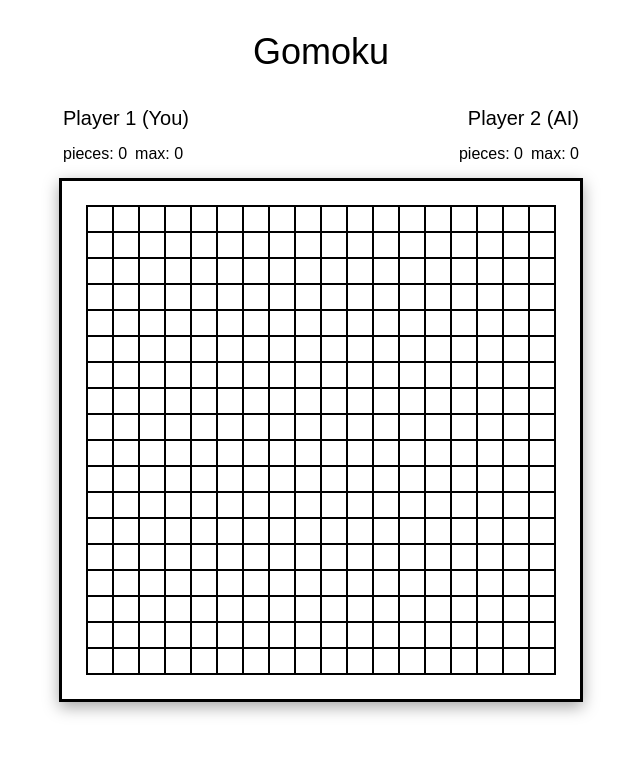
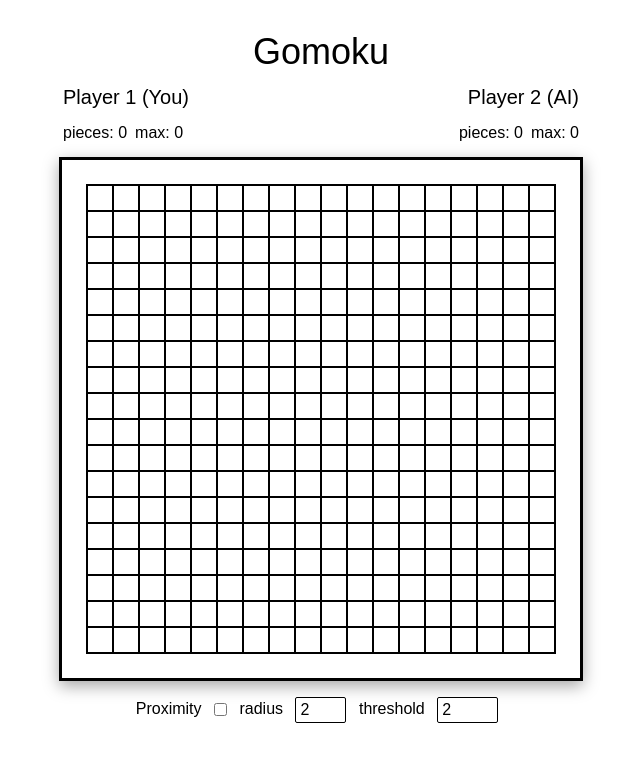
Before and after one commit to trixky/gomoku, a SvelteKit app in the folder client/: page / in a window 1280 px wide. Shown: the top 762 px of the page, without its empty margins (319-959 px from the left). Built offline with nearby package versions, Linux system fonts and the light colour scheme.

Commit message:
[Dev] front proximity: add proximity visualization with some options

```diff
--- a/client/src/components/board/board.svelte
+++ b/client/src/components/board/board.svelte
@@ -3,6 +3,7 @@
 	import Config from '../../config';
 	import { page } from '$app/stores';
 	import BoardStore from '../../stores/board';
+	import ProximityBoardStore from '../../stores/proximity_board';
 	import Cell from './cell.svelte';
 
 	$: debug_mode = $page.url.hash === '#debug';
@@ -18,7 +19,14 @@
 		<div class:debug={debug_mode} class="piece-container">
 			{#each $BoardStore.cells as cells, y}
 				{#each cells as cell, x}
-					<Cell {x} {y} {cell} {debug_mode} handleLeftClick={handleCellClick} />
+					<Cell
+						{x}
+						{y}
+						{cell}
+						{debug_mode}
+						handleLeftClick={handleCellClick}
+						proximity={$ProximityBoardStore[y][x]}
+					/>
 				{/each}
 			{/each}
 		</div>
--- /dev/null
+++ b/client/src/components/board/bottom.svelte
@@ -0,0 +1,67 @@
+<!-- ========================= SCRIPT -->
+<script lang="ts">
+	import Config from '../../config';
+	import OptionsStore from '../../stores/options';
+	function handleProximityVisibility(e: any) {
+		e.target.checked ? OptionsStore.show() : OptionsStore.hide();
+	}
+
+	function handleProximityRadius(e: any) {
+		OptionsStore.setRadius(e.target.value);
+	}
+
+	function handleProximityThreshold(e: any) {
+		OptionsStore.setThreshold(e.target.value);
+	}
+</script>
+
+<!-- ========================= HTML -->
+<div class="bottom-container">
+	<div class="options">
+		<div>
+			<h3>Proximity</h3>
+			<input type="checkbox" on:change={handleProximityVisibility} />
+			<p>radius</p>
+			<input
+				type="number"
+				on:change={handleProximityRadius}
+				min={Config.options.poximity.radius.min}
+				max={Config.options.poximity.radius.max}
+				value={$OptionsStore.proximity.radius}
+			/>
+			<p>threshold</p>
+			<input
+				type="number"
+				on:change={handleProximityThreshold}
+				min={Config.options.poximity.threshold.min}
+				max={Config.options.poximity.threshold.max}
+				value={$OptionsStore.proximity.threshold}
+			/>
+		</div>
+	</div>
+</div>
+
+<!-- ========================= CSS -->
+<style lang="postcss">
+	.bottom-container {
+		@apply flex justify-center mt-4;
+	}
+
+	.options {
+		@apply flex;
+	}
+
+	.options > div > h3,
+	p {
+		@apply inline-block;
+	}
+
+	input[type='checkbox'] {
+		@apply mx-2 align-middle;
+	}
+
+	input[type='number'] {
+		@apply mx-2 align-middle rounded-sm pl-1;
+		border: solid 1px black;
+	}
+</style>
--- a/client/src/components/board/cell.svelte
+++ b/client/src/components/board/cell.svelte
@@ -2,18 +2,26 @@
 <script lang="ts">
 	import type CellModel from '../../models/cell';
 	import Piece from './piece.svelte';
+	import OptionsStore from '../../stores/options';
 
 	export let x: number;
 	export let y: number;
 	export let cell: CellModel;
 	export let debug_mode: boolean;
 	export let handleLeftClick: (player: 1 | 2, x: number, y: number) => void;
+	export let proximity: number;
 </script>
 
 <!-- ========================= HTML -->
 <div
+	title="{cell.player > 0 ? `player: ${cell.player}` : ''}&#013;proximity: {proximity}"
 	class:debug={debug_mode}
 	class="piece-emplacement"
+	style={$OptionsStore.proximity.show
+		? `background-color: rgba(${
+				$OptionsStore.proximity.threshold === proximity ? 255 : 0
+		  }, 120, 255, ${Math.min(proximity * 0.09, 0.95)})`
+		: ''}
 	on:mousedown={() => handleLeftClick(cell.player === 0 || cell.player === 2 ? 1 : 2, x, y)}
 >
 	{#if cell.player != 0}
@@ -24,7 +32,7 @@
 <!-- ========================= CSS -->
 <style lang="postcss">
 	.piece-emplacement {
-		@apply flex justify-center items-center w-[26px] h-[26px] max-w-[26px] max-h-[26px];
+		@apply flex justify-center items-center w-[26px] h-[26px] max-w-[26px] max-h-[26px] transition-all duration-75;
 	}
 
 	.piece-emplacement.debug {
@@ -34,7 +42,6 @@
 	.piece-emplacement:hover.debug,
 	.piece-emplacement:hover {
 		border: 2px solid rgb(111, 169, 207);
-		border-radius: 3px;
 		cursor: pointer;
 	}
 </style>
--- a/client/src/components/board/top.svelte
+++ b/client/src/components/board/top.svelte
@@ -1,32 +1,26 @@
 <!-- ========================= SCRIPT -->
 <script lang="ts">
-
 	export let mode_ia: boolean;
 	export let turn: 1 | 2;
 
 	let player_1 = {
 		pieces_nbr: 0,
-    max: 0,
-}
+		max: 0
+	};
 
 	let player_2 = {
 		pieces_nbr: 0,
-    max: 0,
-}
-
+		max: 0
+	};
 </script>
 
 <!-- ========================= HTML -->
 <div class="top-container">
 	<div class="player-container left">
 		<h2>
-        <span>
-            Player 1
-        </span>
+			<span> Player 1 </span>
 			{#if mode_ia}
-            <span class="opacity-20">
-                (You)
-            </span>
+				<span class="opacity-20"> (You) </span>
 			{/if}
 		</h2>
 		<div class="player-infos left">
@@ -36,13 +30,9 @@ let player_2 = {
 	</div>
 	<div class="player-container right">
 		<h2>
-            <span>
-                Player 2
-            </span>
+			<span> Player 2 </span>
 			{#if mode_ia}
-            <span class="opacity-20">
-                (AI)
-            </span>
+				<span class="opacity-20"> (AI) </span>
 			{/if}
 		</h2>
 		<div class="player-infos right">
--- a/client/src/config.ts
+++ b/client/src/config.ts
@@ -6,5 +6,22 @@ export default {
 		height: size,
 		piece_number: Math.pow(size, 2),
 		cell_number: Math.pow(size - 1, 2)
+	},
+	options: {
+		poximity: {
+			radius: {
+				default: 2,
+				min: 1,
+				max: 9
+			},
+			threshold: {
+				default: 2,
+				min: 1,
+				max: 10
+			},
+			show: {
+				default: false
+			}
+		}
 	}
 };
--- /dev/null
+++ b/client/src/models/options.ts
@@ -0,0 +1,7 @@
+export default interface Options {
+	proximity: {
+		radius: number;
+		threshold: number;
+		show: boolean;
+	};
+}
--- a/client/src/routes/+page.svelte
+++ b/client/src/routes/+page.svelte
@@ -2,14 +2,16 @@
 <script lang="ts">
 	import Board from '../components/board/board.svelte';
 	import TopBoard from '../components/board/top.svelte';
+	import BottomBoard from '../components/board/bottom.svelte';
 
-    let mode_ia = true;
-    let turn: 1 | 2 = 1;
+	let mode_ia = true;
+	let turn: 1 | 2 = 1;
 </script>
 
 <!-- ========================= HTML -->
 
 <div class="game">
-    <TopBoard mode_ia={mode_ia} turn={turn}/>
-    <Board />
+	<TopBoard {mode_ia} {turn} />
+	<Board />
+	<BottomBoard />
 </div>
--- /dev/null
+++ b/client/src/stores/options.ts
@@ -0,0 +1,61 @@
+import Config from '../config';
+import { writable } from 'svelte/store';
+import type OptionsModel from '../models/options';
+
+function generateOptions(): OptionsModel {
+	return <OptionsModel>{
+		proximity: {
+			radius: Config.options.poximity.radius.default,
+			threshold: Config.options.poximity.threshold.default,
+			show: Config.options.poximity.show.default
+		}
+	};
+}
+
+function createOptionsStore() {
+	const { subscribe, set, update } = writable(generateOptions());
+
+	return {
+		subscribe,
+		reset: () => set(generateOptions()),
+		show: () =>
+			update((options) => {
+				options.proximity.show = true;
+				return options;
+			}),
+		hide: () =>
+			update((options) => {
+				options.proximity.show = false;
+				return options;
+			}),
+		setRadius: (radius: string) =>
+			update((options) => {
+				const _radius = parseInt(radius);
+
+				if (
+					!isNaN(_radius) &&
+					_radius >= Config.options.poximity.radius.min &&
+					_radius <= Config.options.poximity.radius.max
+				)
+					options.proximity.radius = _radius;
+				return options;
+			}),
+		setThreshold: (threshold: string) =>
+			update((options) => {
+				const _threshold = parseInt(threshold);
+
+				if (
+					!isNaN(_threshold) &&
+					_threshold >= Config.options.poximity.threshold.min &&
+					_threshold <= Config.options.poximity.threshold.max
+				) {
+					options.proximity.threshold = _threshold;
+				}
+				return options;
+			})
+	};
+}
+
+const optionsStore = createOptionsStore();
+
+export default optionsStore;
--- /dev/null
+++ b/client/src/stores/proximity_board.ts
@@ -0,0 +1,37 @@
+import BoardStore from './board';
+import OptionsStore from './options';
+import { derived } from 'svelte/store';
+
+export default derived([OptionsStore, BoardStore], ($Stores): number[][] => {
+	const proximity_cells = new Array(19).fill(undefined).map(() => new Array(19).fill(0));
+
+	const radius = $Stores[0].proximity.radius;
+	const radius_plus = radius + 1;
+	const selection_threshold = Math.min($Stores[0].proximity.threshold, radius);
+
+	$Stores[1].cells.forEach((cells, y) => {
+		cells.forEach((cell, x) => {
+			if (cell.player > 0) {
+				for (let local_y = -radius; local_y <= radius; local_y++) {
+					const real_y = local_y + y;
+
+					if (real_y >= 0 && real_y < 19)
+						for (let local_x = -radius; local_x <= radius; local_x++) {
+							const real_x = local_x + x;
+
+							const diff = radius_plus - Math.max(Math.abs(local_x), Math.abs(local_y));
+
+							if (real_x >= 0 && real_x < 19) {
+								proximity_cells[real_y][real_x] = Math.min(
+									proximity_cells[real_y][real_x] + diff,
+									selection_threshold
+								);
+							}
+						}
+				}
+			}
+		});
+	});
+
+	return proximity_cells;
+});
```
Lines whose indentation alone changed are shown as unchanged.
